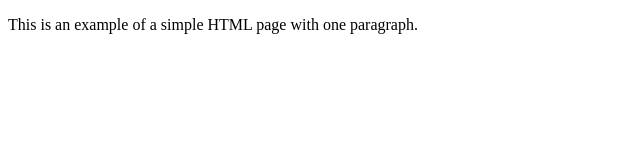
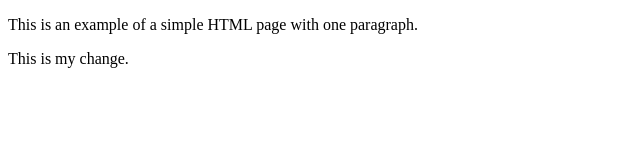
Before and after one commit to t0ny589/WebDev_Tooling, a plain HTML site: page index.html in a window 1280 px wide. Shown: the whole page, without its empty margins (0-640 px from the left). Drawn offline with Linux system fonts and the light colour scheme.

Commit message:
fixed index

```diff
--- a/index.html
+++ b/index.html
@@ -6,5 +6,6 @@
     </head>
     <body>
         <p>This is an example of a simple HTML page with one paragraph.</p>
+        <p>This is my change.</p>
     </body>
 </html>
```
